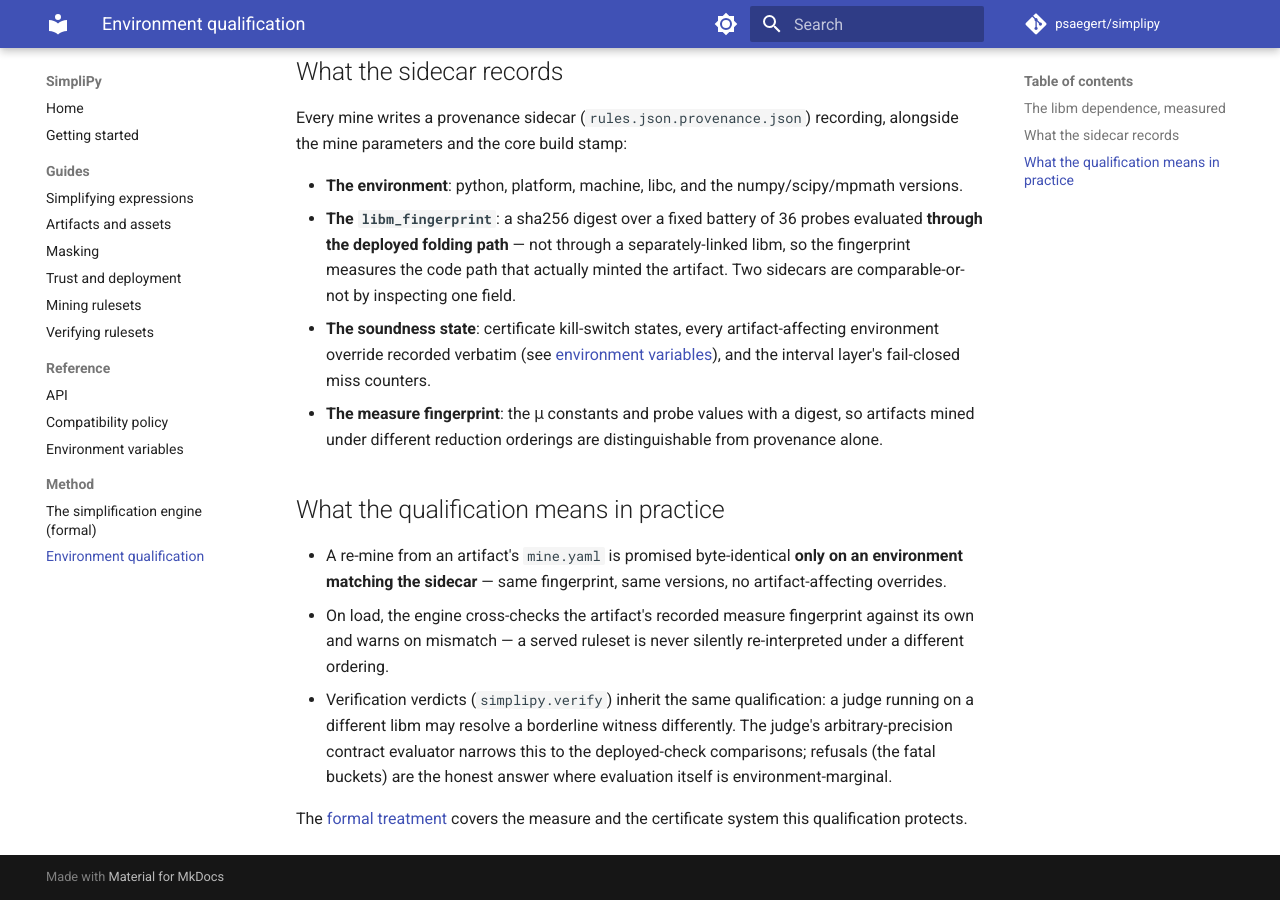
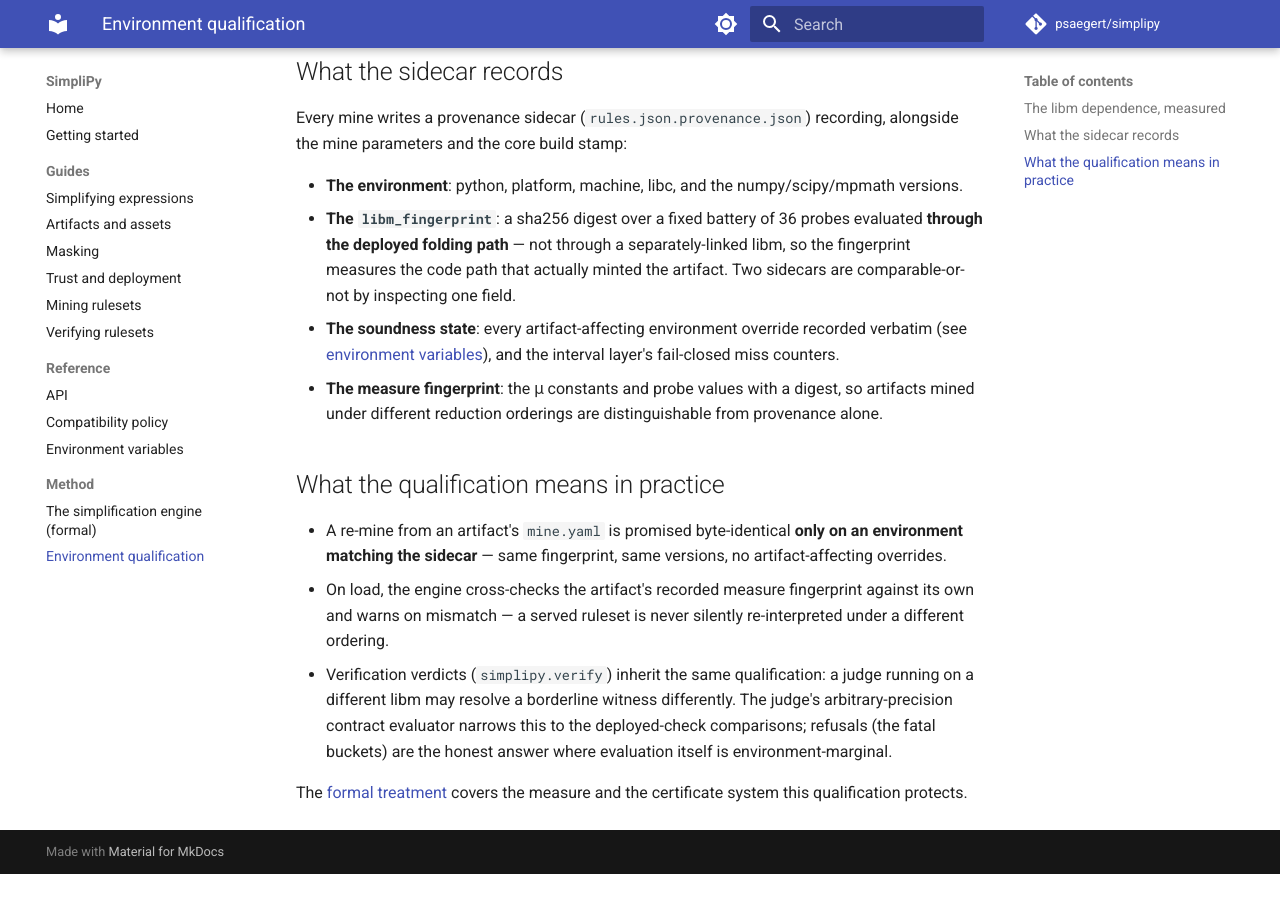
Before and after one commit to psaegert/simplipy, an MkDocs documentation site: the page built from docs/method/environment-qualification.md, in a window 1280 px wide and 900 px high, scrolled down 661 px. Built offline with MkDocs 1.6.1 and Material for MkDocs 9.7.7, drawn with Linux system fonts in a browser that asks for light colours; comment, search, counter and statistics services are not loaded; after the commit the page ends 1535 px from its top, so only the background shows below that.

Commit message:
Docs and comments no longer describe soundness kill switches
The provenance guide, the environment-qualification method page and two
comments in the FFI described kill-switch states the sidecar no longer
records; the soundness layers have no switch.

Co-Authored-By: Claude Opus 5.5 <noreply@anthropic.com>
Claude-Session: https://claude.ai/code/session_016gamUqKQqroqag4GFsNu6W

```diff
--- a/docs/method/environment-qualification.md
+++ b/docs/method/environment-qualification.md
@@ -34,8 +34,8 @@ recording, alongside the mine parameters and the core build stamp:
   separately-linked libm, so the fingerprint measures the code path that
   actually minted the artifact. Two sidecars are comparable-or-not by
   inspecting one field.
-- **The soundness state**: certificate kill-switch states, every
-  artifact-affecting environment override recorded verbatim
+- **The soundness state**: every artifact-affecting environment override
+  recorded verbatim
   (see [environment variables](../environment.md)), and the interval
   layer's fail-closed miss counters.
 - **The measure fingerprint**: the μ constants and probe values with a
```
Also changed, not shown: docs/guides/artifacts.md (+1 -1 lines), 1 other file.
